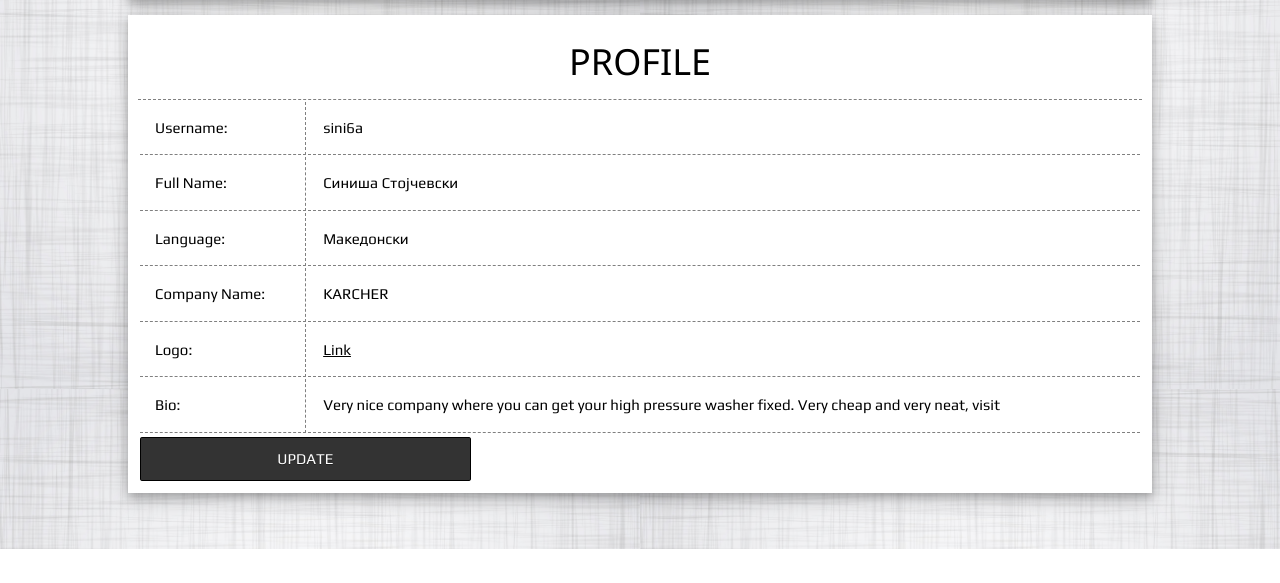
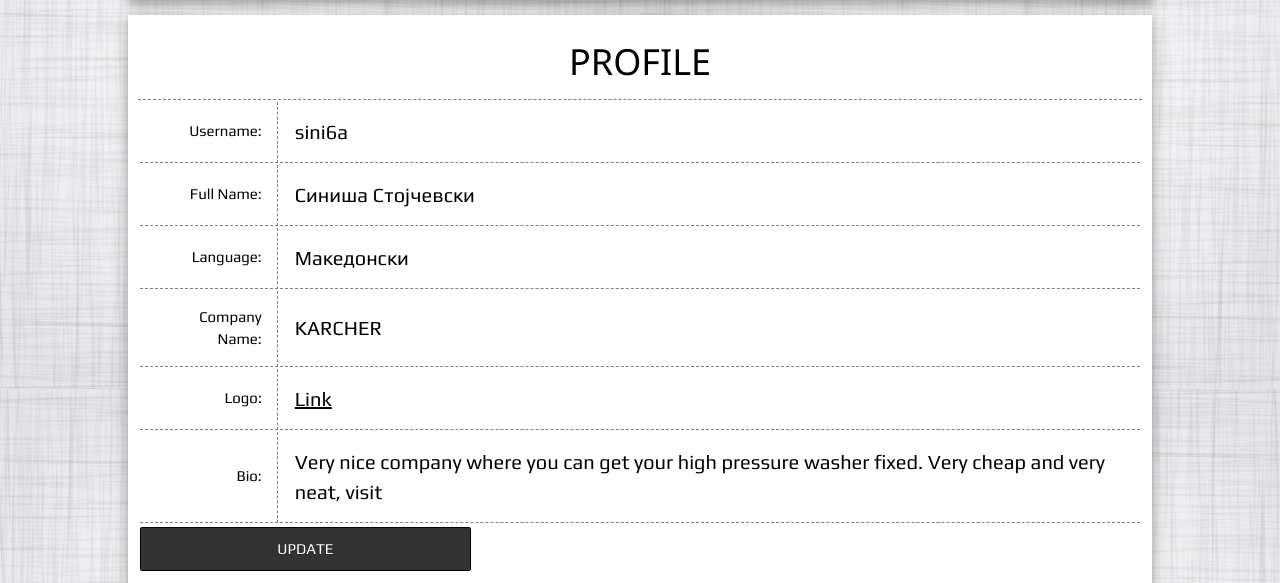
Before and after one commit to sini6a/LoggingSystem, a Django app: page /profile/ in a window 1280 px wide. Shown: the part 251-834 px from the top of the page. Before the commit the page ends 800 px from the top, so only its background shows below. Run offline with Django 3.2, Linux system fonts and the light colour scheme; a user stored in the database is signed in; data comes from the database, SQL or seed files in the repository; both versions use the stored data as it was after the commit; some libraries are stand-ins or nearby versions; some web fonts are replaced.

Commit message:
Final i think

```diff
--- a/static/css/style.css
+++ b/static/css/style.css
@@ -68,6 +68,10 @@
 .table_left {
 min-width: 33.33%;
 border-right: dashed 1px gray;
+text-align: right;
+}
+.table_right {
+    font-size: 20px;
 }
 
 main {
@@ -221,7 +225,21 @@
 .columns {
 display: none;
 }
-
+table {
+border-top: 0;
+}
+table td {
+padding: 15px;
+border-bottom: 0;
+}
+.table_left {
+min-width: 33.33%;
+border-right: 0;
+text-align: left;
+}
+.table_right {
+    font-size: 14px;
+}
 }
 
 @media screen and (max-width: 961px) {
@@ -246,8 +264,8 @@
 width: 100%;
 }
 table td {
-padding: 5px;
 }
+
 }
 
 
--- a/templates/profile_info.html
+++ b/templates/profile_info.html
@@ -8,29 +8,29 @@
 <table>
 <tr>
     <td class="table_left">{% trans 'Username: ' %}</td>
-    <td>{{ user.username }}</td>
+    <td class="table_right">{{ user.username }}</td>
 </tr>
 <tr>
     <td class="table_left">{% trans 'Full Name: ' %}</td>
-    <td>{{ user.get_full_name }}</td>
+    <td class="table_right">{{ user.get_full_name }}</td>
 </tr>
 <tr>
     <td class="table_left">{% trans 'Language: ' %}</td>
-    <td>{{ lang.name_local }}</td>
+    <td class="table_right">{{ lang.name_local }}</td>
 </tr>
 <tr>
     <td class="table_left">{% trans 'Company Name: ' %}</td>
-    <td>{{ user.profile.company_name }}</td>
+    <td class="table_right">{{ user.profile.company_name }}</td>
 </tr>
 {% if user.profile.company_logo %}
 <tr>
     <td class="table_left">{% trans 'Logo: ' %}</td>
-    <td><a href="{{ MEDIA_URL }}{{ user.profile.company_logo }}">{% trans 'Link' %}</a></td>
+    <td class="table_right"><a href="{{ MEDIA_URL }}{{ user.profile.company_logo }}">{% trans 'Link' %}</a></td>
 </tr>
 {% endif %}
 <tr>
     <td class="table_left">{% trans 'Bio: ' %}</td>
-    <td>{{ user.profile.about_company }}</td>
+    <td class="table_right">{{ user.profile.about_company }}</td>
 </tr>
 </table>
 <div class="columns">
```
Also changed, not shown: db.sqlite3.
